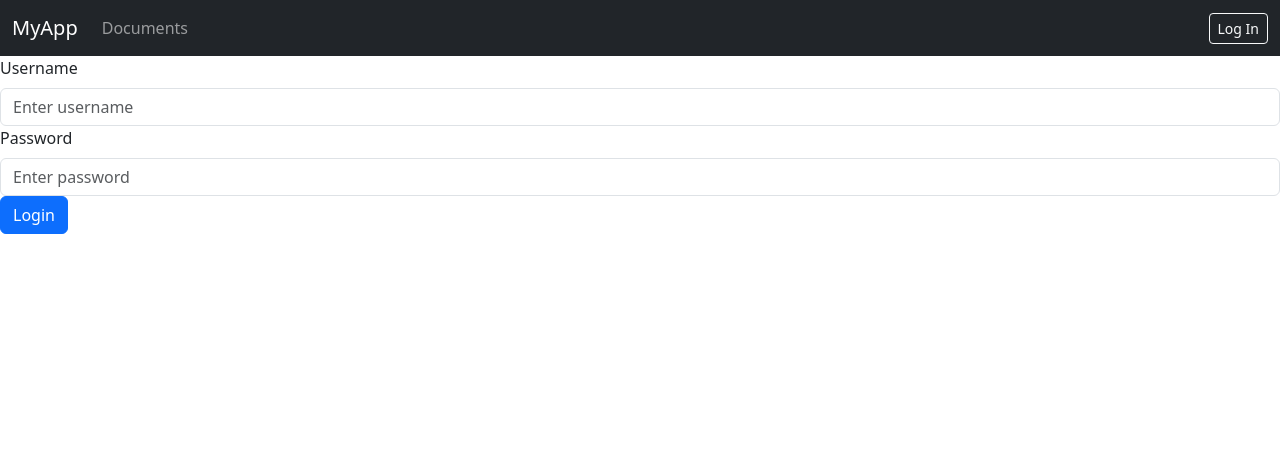
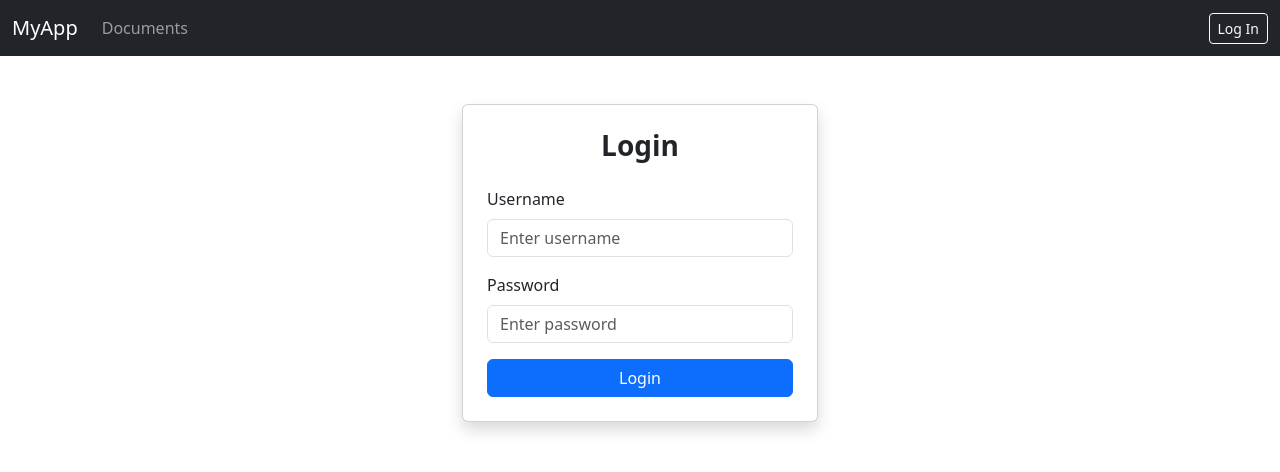
Before and after one commit to pole9774/random_nodejs_project, a React (Vite) app in the folder client/: page /login in a window 1280 px wide. Shown: the top 472 px of the page. Built offline with nearby package versions, Linux system fonts and the light colour scheme; no server answers.

Commit message:
login page enhanced

```diff
--- a/client/src/components/login.tsx
+++ b/client/src/components/login.tsx
@@ -1,5 +1,5 @@
 import { useState, useEffect } from "react";
-import { Button, Form } from "react-bootstrap";
+import { Button, Form, Container, Row, Col, Card } from "react-bootstrap";
 import { useNavigate } from "react-router-dom";
 import { showToast } from '../utilities/toast';
 import API from "../API/API";
@@ -7,11 +7,13 @@ import API from "../API/API";
 function Login(props: any) {
   const [username, setUsername] = useState<string>("");
   const [password, setPassword] = useState<string>("");
+  const [isLoading, setIsLoading] = useState<boolean>(false);
 
   const navigate = useNavigate();
 
   const handleLogin = async (e: React.FormEvent) => {
     e.preventDefault();
+    setIsLoading(true);
 
     try {
       await API.login(username, password);
@@ -20,6 +22,7 @@ function Login(props: any) {
       navigate('/');
     } catch (error) {
       showToast.error('Invalid username or password');
+      setIsLoading(false);
     }
   };
 
@@ -30,10 +33,16 @@ function Login(props: any) {
   }, [props.loggedIn, navigate]);
 
   return (
-    <>
+    <Container className="mt-5">
+      <Row className="justify-content-center">
+        <Col md={6} lg={4}>
+          <Card className="shadow">
+            <Card.Body className="p-4">
+
+              <Card.Title className="text-center mb-4 fs-3 fw-bold">Login</Card.Title>
+
               <Form onSubmit={handleLogin}>
-
-        <Form.Group controlId="username">
+                <Form.Group controlId="username" className="mb-3">
                   <Form.Label>Username</Form.Label>
                   <Form.Control
                     type="text"
@@ -41,10 +50,11 @@ function Login(props: any) {
                     value={username}
                     onChange={(e) => setUsername(e.target.value)}
                     required
+                    disabled={isLoading}
                   />
                 </Form.Group>
 
-        <Form.Group controlId="password">
+                <Form.Group controlId="password" className="mb-3">
                   <Form.Label>Password</Form.Label>
                   <Form.Control
                     type="password"
@@ -52,12 +62,25 @@ function Login(props: any) {
                     value={password}
                     onChange={(e) => setPassword(e.target.value)}
                     required
+                    disabled={isLoading}
                   />
                 </Form.Group>
 
-        <Button type="submit">Login</Button>
+                <Button
+                  variant="primary"
+                  type="submit"
+                  className="w-100"
+                  disabled={isLoading}
+                >
+                  {isLoading ? 'Logging in...' : 'Login'}
+                </Button>
               </Form>
-    </>
+
+            </Card.Body>
+          </Card>
+        </Col>
+      </Row>
+    </Container>
   );
 }
 
```
Lines whose indentation alone changed are shown as unchanged.
